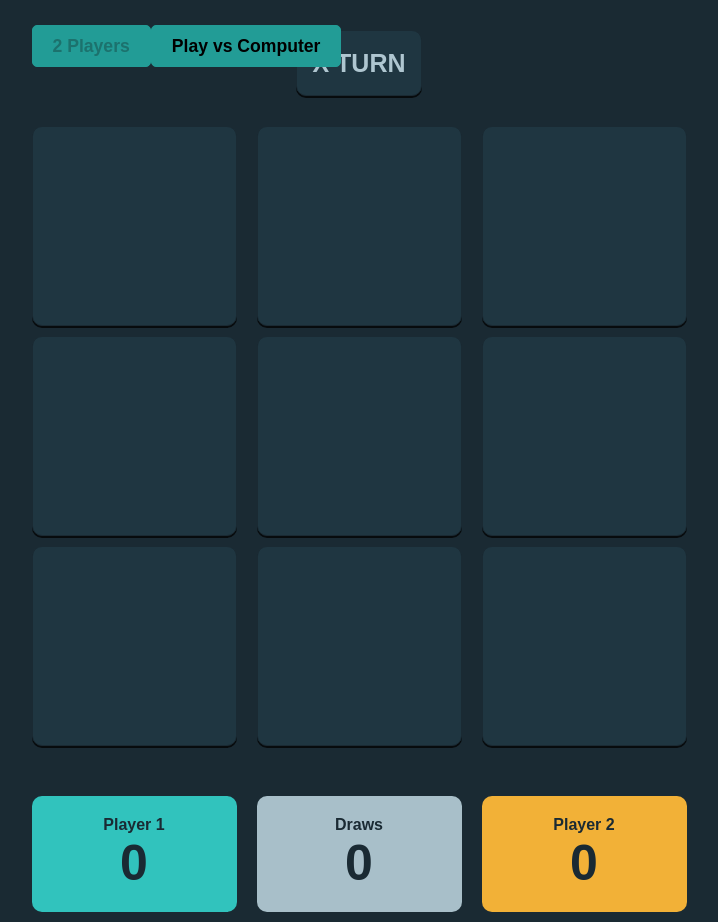
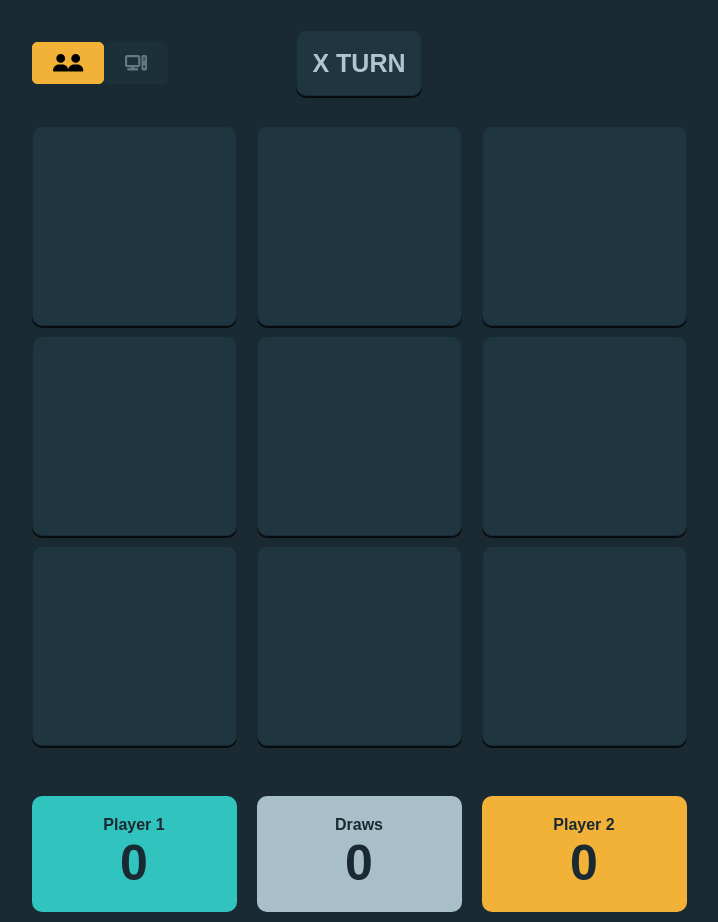
Before and after one commit to waterlooblue/tic-tac-toe, an Angular app: page / in a window 1280 px wide. Shown: the whole page, without its empty margins (281-999 px from the left). Built offline with nearby package versions, Linux system fonts and the light colour scheme; a web font is replaced by a local one.

Commit message:
Add icons and update AI toggle

```diff
--- a/src/app/components/board/board.component.html
+++ b/src/app/components/board/board.component.html
@@ -1,15 +1,23 @@
 <div class="background">
   <section class="container">
-    <div class="player-toggle">
-      <button (click)="togglePlayers()" [disabled]="!playComputer" class="player">2 Players</button>
-      <button (click)="togglePlayers()" [disabled]="playComputer" class="computer">Play vs Computer</button>
-    </div>
     <div class="top-row">
+      <div class="player-toggle">
+        <button (click)="togglePlayers()" [disabled]="!playComputer" class="player">
+          <fa-icon [icon]="faUser"></fa-icon>
+          <fa-icon [icon]="faUser"></fa-icon>
+        </button>
+        <button (click)="togglePlayers()" [disabled]="playComputer" class="computer">
+          <fa-icon [icon]="faComputer"></fa-icon>
+        </button>
+      </div>
       <div class="turn" [ngSwitch]="!isGameDraw || !isGameWon">
         <p *ngSwitchCase="isGameDraw">Draw</p>
         <p *ngSwitchCase="isGameWon">{{ currentPlayer }} wins</p>
         <p *ngSwitchDefault>{{ currentPlayer === 'x' ? 'X' : 'O' }} turn</p>
-        <button *ngIf="isGameWon || isGameDraw" (click)="reset()" class="reset">{{'Play Again'}}</button>
+        <button *ngIf="isGameWon || isGameDraw" (click)="reset()" class="reset">
+          <fa-icon [icon]="faRotateRight"></fa-icon>
+          <span> {{'Play Again'}}</span>
+        </button>
       </div>
     </div>
     <div [ngClass]="{'complete': isGameWon || isGameDraw}" class="grid">
--- a/src/app/components/board/board.component.scss
+++ b/src/app/components/board/board.component.scss
@@ -12,26 +12,34 @@
   margin-bottom: 30px;
   display: flex;
   width: 100%;
-  justify-content: center;
+  justify-content: space-between;
+  @media screen and (min-width: 600px) {
+    justify-content: center;
+  }
 }
 
 .turn {
   display: flex;
   align-items: center;
-  min-height: 44.22px;
   padding: 10px 15px;
   border-radius: 10px;
   background-color: #1F3641;
   border: 1px solid #1A2A33;
-  font-size: 25px;
-  font-weight: 600;
-  text-transform: uppercase;
   -webkit-box-shadow: 0px 2px 0px 0px rgba(0,0,0,0.75);
   -moz-box-shadow: 0px 2px 0px 0px rgba(0,0,0,0.75);
   box-shadow: 0px 2px 0px 0px rgba(0,0,0,0.75);
+  @media screen and (min-width: 600px) {
+    min-height: 44.22px;
+  }
   p {
     color: #AFC6D0;
     margin: 0;
+    font-size: 18px;
+    font-weight: 600;
+    text-transform: uppercase;
+    @media screen and (min-width: 600px) {
+      font-size: 25px;
+    }
   }
 }
 
@@ -109,13 +117,38 @@
   margin: auto;
 }
 .reset {
+  padding: 5px;
   margin-left: 15px;
   border-color: white;
   background-color: white;
+  @media screen and (min-width: 600px) {
+    padding: 15px;
+  }
+  span {
+    display: none;
+    @media screen and (min-width: 600px) {
+      display: inline;
+    }
+  }
+}
+
+.player, .computer {
+  color: #AFC6D0;
+  background-color: #1F3641;
+  border-color: #1F3641;
+  opacity: 0.5;
+  &:disabled {
+    color: black;
+    border-color: #F2B137;
+    background-color: #F2B137;
+    opacity: 1;
+  }
 }
 
 .player-toggle {
-  position: absolute;
-  top: 25px;
-  left: 25px;
+  @media screen and (min-width: 600px) {
+    position: absolute;
+    top: 42px;
+    left: 25px;
+  }
 }
--- a/src/app/components/board/board.component.ts
+++ b/src/app/components/board/board.component.ts
@@ -1,5 +1,7 @@
 import { CommonModule } from '@angular/common';
 import { Component } from '@angular/core';
+import { FontAwesomeModule } from '@fortawesome/angular-fontawesome';
+import { faUser, faComputer, faRotateRight } from '@fortawesome/free-solid-svg-icons';
 import { SquareComponent } from '../square/square.component';
 import { MovementsService } from '../../services/movements/movements.service';
 import { ComputerService } from '../../services/computer/computer.service';
@@ -9,12 +11,15 @@ import { Movement } from '../../model/movement';
 @Component({
   selector: 'app-board',
   standalone: true,
-  imports: [CommonModule, SquareComponent],
+  imports: [CommonModule, SquareComponent, FontAwesomeModule],
   templateUrl: './board.component.html',
   styleUrl: './board.component.scss'
 })
 export class BoardComponent {
   // Initialize the board
+  faUser = faUser;
+  faComputer = faComputer;
+  faRotateRight = faRotateRight;
   currentPlayer = 'x';
   playComputer = false;
   isGameWon = false;
--- a/src/styles.scss
+++ b/src/styles.scss
@@ -10,8 +10,7 @@ button {
   font-weight: bold;
   font-size: 1.1rem;
   padding: 10px 20px;
-  border: 1px solid rgb(34, 156, 150);
-  background-color: rgb(34, 156, 150);
+  border: 1px solid;
   border-radius: 5px;
   &:not(:disabled) {
     cursor: pointer;
```
